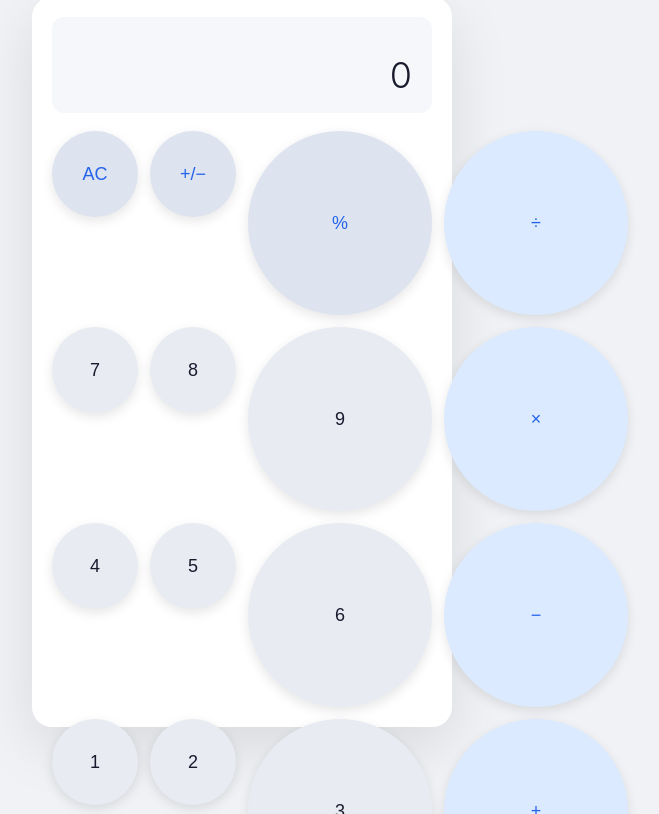
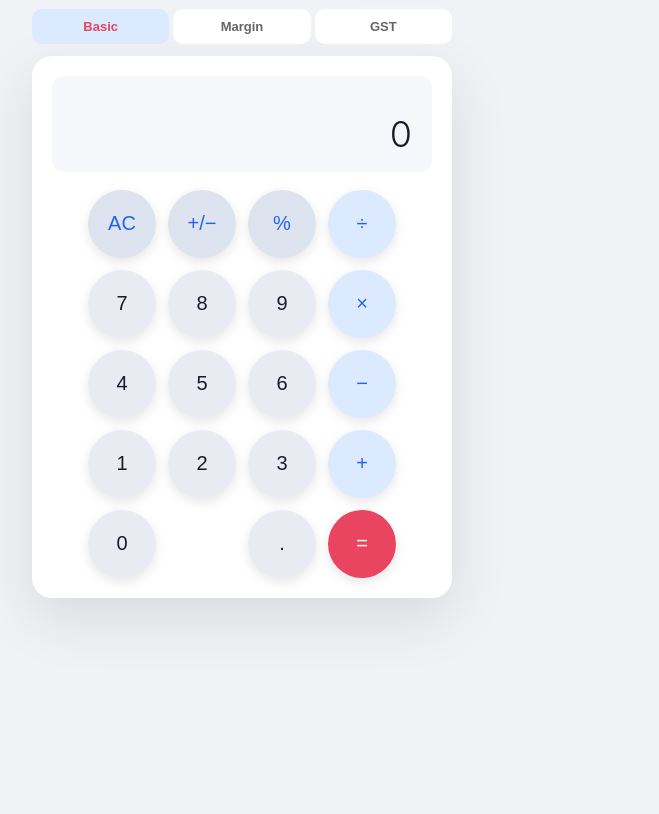
Before and after one commit to vishalshethai286-tech/gst-margin-calculator, a plain HTML site: page calculator.html in a window 1280 px wide. Shown: the part 124-938 px from the top of the page, without its empty margins (398-1057 px from the left). After the commit the page ends 800 px from the top, so only its background shows below. Drawn offline with Linux system fonts and the light colour scheme.

Commit message:
Fix button layout: fixed-size circles, centered grid

```diff
--- a/calculator.html
+++ b/calculator.html
@@ -178,15 +178,18 @@
   /* ── Circle buttons ── */
   .buttons {
     display: grid;
-    grid-template-columns: repeat(4, 1fr);
+    grid-template-columns: repeat(4, 68px);
+    grid-auto-rows: 68px;
     gap: 12px;
+    justify-content: center;
   }
 
   button.btn {
-    aspect-ratio: 1;
+    width: 68px;
+    height: 68px;
     border: none;
     border-radius: 50%;
-    font-size: 18px;
+    font-size: 20px;
     font-weight: 500;
     cursor: pointer;
     transition: transform 0.1s, filter 0.1s, box-shadow 0.1s;
@@ -206,10 +209,10 @@
 
   /* Zero button spans 2 cols but stays pill-shaped */
   .btn-zero {
+    width: 148px; /* 68 + 12 + 68 */
     grid-column: span 2;
     border-radius: 999px;
-    aspect-ratio: unset;
-    padding: 0 28px;
+    padding: 0 24px;
     justify-content: flex-start;
   }
 
```
Also changed, not shown: index.html (+8 -5 lines).
